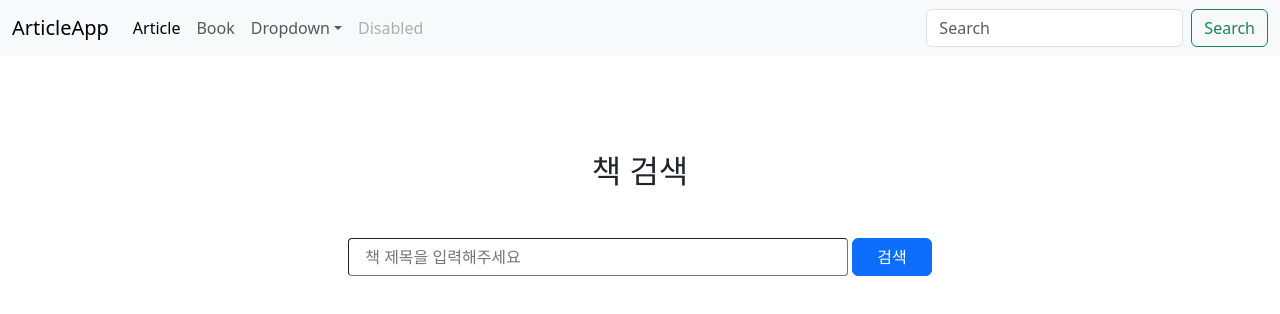
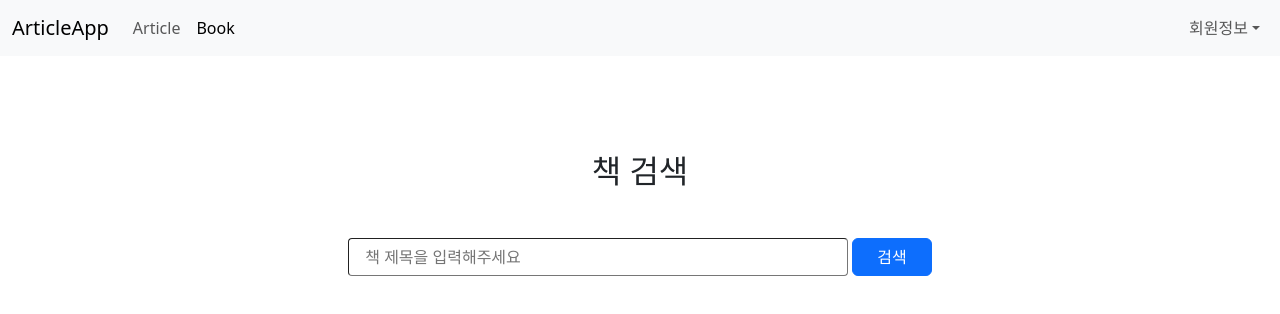
Before and after one commit to toranzam/article-react, a React (Create React App) app: page /book in a window 1280 px wide. Shown: the top 314 px of the page. Built offline with nearby package versions, Linux system fonts and the light colour scheme.

Commit message:
Add navbar active 추가

```diff
--- a/src/components/menu/NavBarComponent.js
+++ b/src/components/menu/NavBarComponent.js
@@ -1,7 +1,12 @@
 import React from 'react';
 import {Link} from "react-router-dom";
 
-function NavBarComponent(props) {
+function NavBarComponent({active}) {
+
+    console.log(active)
+
+
+
     return (
         <nav className="navbar navbar-expand-lg bg-body-tertiary">
             <div className="container-fluid">
@@ -14,15 +19,19 @@ function NavBarComponent(props) {
                 <div className="collapse navbar-collapse" id="navbarSupportedContent">
                     <ul className="navbar-nav me-auto mb-2 mb-lg-0">
                         <li className="nav-item">
-                            <Link to={'/article'} className="nav-link active">Article</Link>
+                            <Link to={'/article'} className={`nav-link ${active === 1 ? "active" : null}` }>Article</Link>
                         </li>
                         <li className="nav-item">
-                            <Link to={'/book'} className="nav-link">Book</Link>
+                            <Link to={'/book'}  className={`nav-link ${active === 2 ? "active" : null}` }>Book</Link>
                         </li>
+
+
+                    </ul>
+                    <ul className={'navbar-nav'}>
                         <li className="nav-item dropdown">
                             <a className="nav-link dropdown-toggle" href="#" role="button" data-bs-toggle="dropdown"
                                aria-expanded="false">
-                                Dropdown
+                                회원정보
                             </a>
                             <ul className="dropdown-menu">
                                 <li><a className="dropdown-item" href="#">Action</a></li>
@@ -33,14 +42,7 @@ function NavBarComponent(props) {
                                 <li><a className="dropdown-item" href="#">Something else here</a></li>
                             </ul>
                         </li>
-                        <li className="nav-item">
-                            <a className="nav-link disabled" aria-disabled="true">Disabled</a>
-                        </li>
                     </ul>
-                    <form className="d-flex" role="search">
-                        <input className="form-control me-2" type="search" placeholder="Search" aria-label="Search"/>
-                        <button className="btn btn-outline-success" type="submit">Search</button>
-                    </form>
                 </div>
             </div>
         </nav>
--- a/src/layouts/BasicLayout.js
+++ b/src/layouts/BasicLayout.js
@@ -1,10 +1,10 @@
 import React from 'react';
 import NavBarComponent from "../components/menu/NavBarComponent";
 
-function BasicLayout({children}) {
+function BasicLayout({children, active}) {
     return (
         <>
-            <NavBarComponent/>
+            <NavBarComponent active={active}/>
             {children}
 
 
--- a/src/pages/article/IndexPage.js
+++ b/src/pages/article/IndexPage.js
@@ -4,7 +4,7 @@ import {Outlet} from "react-router-dom";
 
 function IndexPage(props) {
     return (
-        <BasicLayout>
+        <BasicLayout active={1}>
             <div className={'pt-5 container justify-content-center'}>
                 <Outlet/>
             </div>
--- a/src/pages/book/IndexPage.js
+++ b/src/pages/book/IndexPage.js
@@ -4,7 +4,7 @@ import {Outlet} from "react-router-dom";
 
 function IndexPage(props) {
     return (
-        <BasicLayout>
+        <BasicLayout active={2}>
             <div className={'pt-5 container justify-content-center'}>
                 <Outlet/>
             </div>
--- a/src/router/bookRouter.js
+++ b/src/router/bookRouter.js
@@ -9,6 +9,7 @@ const Loading =
     </div>
 
 const Search = lazy(() => import('../pages/book/BookSearchPage'))
+const CreateBookReport = lazy( () => import('../pages/book/CreateBookReportPage'))
 
 const bookRouter = () => {
 
@@ -17,6 +18,10 @@ const bookRouter = () => {
             path: '',
             element: <Suspense fallback={Loading}><Search/></Suspense>
         },
+        {
+            path: 'new',
+            element: <Suspense fallback={Loading}><CreateBookReport/></Suspense>
+        },
 
     ]
 
```
